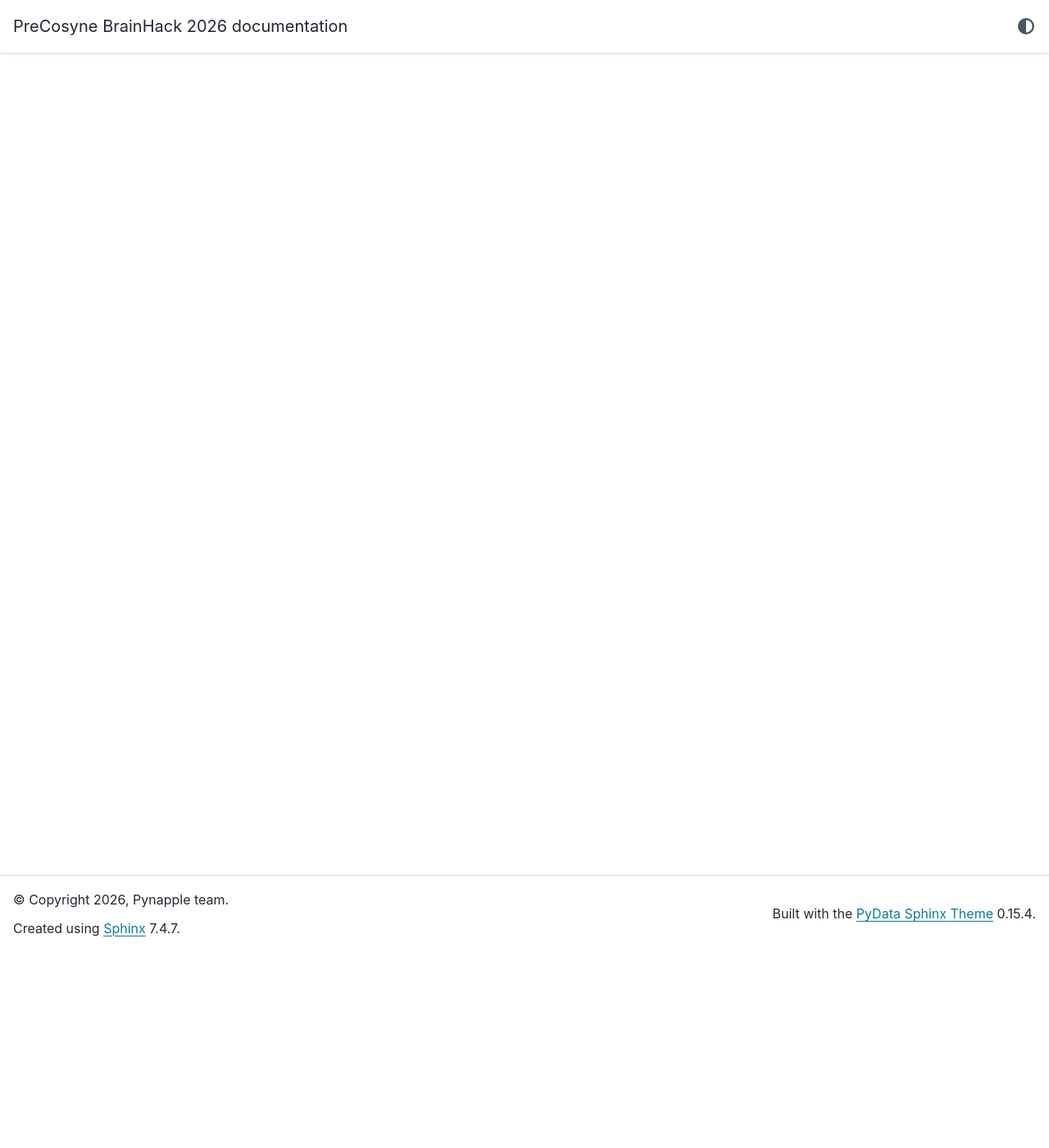
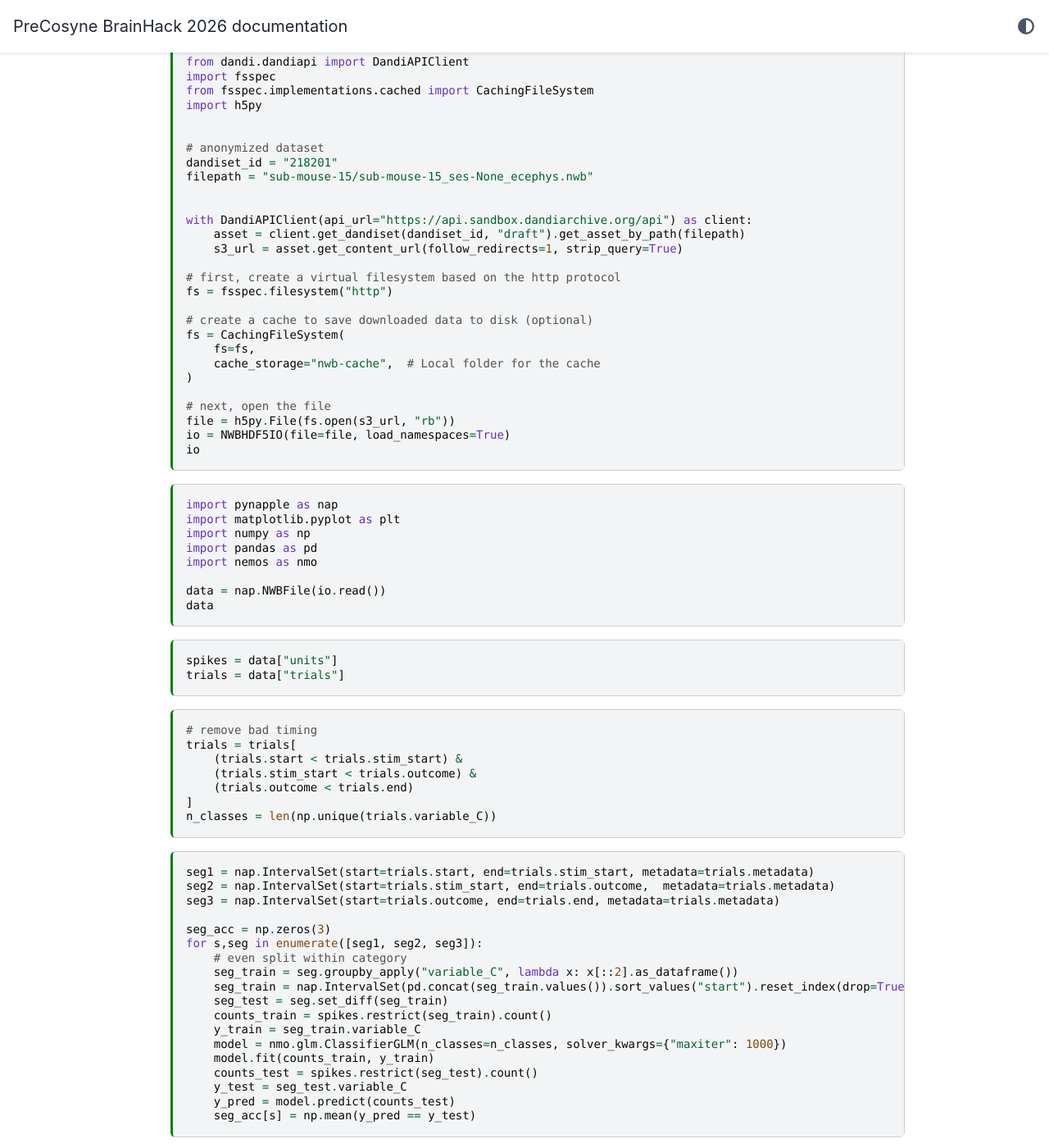
Before and after one commit to pynapple-org/precosyne-brainhack-2026, a Sphinx documentation site: the page built from docs/index.md, in a window 1280 px wide and 1400 px high, scrolled down 239 px. Shown: the whole window at 82% size. Built offline with Sphinx 7.4.7 and the PyData theme 0.15.4, drawn with Linux system fonts in a browser that asks for light colours.

Commit message:
test streaming and analysis

````diff
--- a/docs/index.md
+++ b/docs/index.md
@@ -14,11 +14,91 @@ orphan: true
 
 # PreCosyne BrainHack 2026
 
-
 ```{code-cell} ipython3
 %matplotlib inline
 %load_ext autoreload
 %autoreload 2
 import warnings
 
+from pynwb import NWBHDF5IO
+
+from dandi.dandiapi import DandiAPIClient
+import fsspec
+from fsspec.implementations.cached import CachingFileSystem
+import h5py
+
+
+# anonymized dataset
+dandiset_id = "218201"
+filepath = "sub-mouse-15/sub-mouse-15_ses-None_ecephys.nwb"
+
+
+with DandiAPIClient(api_url="https://api.sandbox.dandiarchive.org/api") as client:
+    asset = client.get_dandiset(dandiset_id, "draft").get_asset_by_path(filepath)
+    s3_url = asset.get_content_url(follow_redirects=1, strip_query=True)
+
+# first, create a virtual filesystem based on the http protocol
+fs = fsspec.filesystem("http")
+
+# create a cache to save downloaded data to disk (optional)
+fs = CachingFileSystem(
+    fs=fs,
+    cache_storage="nwb-cache",  # Local folder for the cache
+)
+
+# next, open the file
+file = h5py.File(fs.open(s3_url, "rb"))
+io = NWBHDF5IO(file=file, load_namespaces=True)
+io
 ```
+
+```{code-cell} ipython3
+import pynapple as nap
+import matplotlib.pyplot as plt
+import numpy as np
+import pandas as pd
+import nemos as nmo
+
+data = nap.NWBFile(io.read())
+data
+```
+
+```{code-cell} ipython3
+spikes = data["units"]
+trials = data["trials"]
+```
+
+```{code-cell} ipython3
+# remove bad timing
+trials = trials[
+    (trials.start < trials.stim_start) &
+    (trials.stim_start < trials.outcome) &
+    (trials.outcome < trials.end)
+]
+n_classes = len(np.unique(trials.variable_C))
+```
+
+```{code-cell} ipython3
+seg1 = nap.IntervalSet(start=trials.start, end=trials.stim_start, metadata=trials.metadata)
+seg2 = nap.IntervalSet(start=trials.stim_start, end=trials.outcome,  metadata=trials.metadata)
+seg3 = nap.IntervalSet(start=trials.outcome, end=trials.end, metadata=trials.metadata)
+
+seg_acc = np.zeros(3)
+for s,seg in enumerate([seg1, seg2, seg3]):
+    # even split within category
+    seg_train = seg.groupby_apply("variable_C", lambda x: x[::2].as_dataframe())
+    seg_train = nap.IntervalSet(pd.concat(seg_train.values()).sort_values("start").reset_index(drop=True))
+    seg_test = seg.set_diff(seg_train)
+    counts_train = spikes.restrict(seg_train).count()
+    y_train = seg_train.variable_C
+    model = nmo.glm.ClassifierGLM(n_classes=n_classes, solver_kwargs={"maxiter": 1000})
+    model.fit(counts_train, y_train)
+    counts_test = spikes.restrict(seg_test).count()
+    y_test = seg_test.variable_C
+    y_pred = model.predict(counts_test)
+    seg_acc[s] = np.mean(y_pred == y_test)
+```
+
+```{code-cell} ipython3
+print(seg_acc)
+```
````
Also changed, not shown: other parts of docs/index.md (+1 -1 lines), 1 other file.
